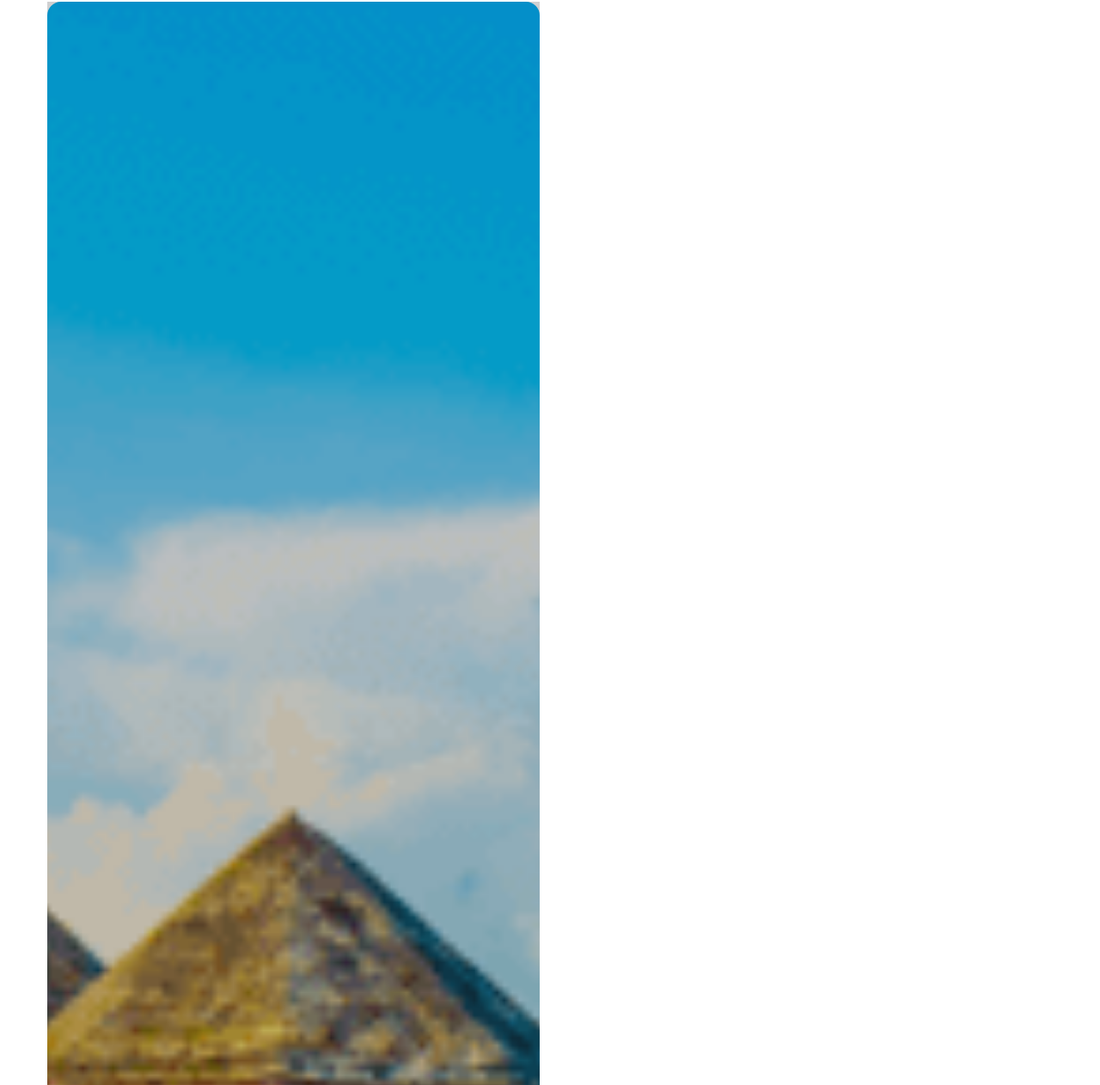
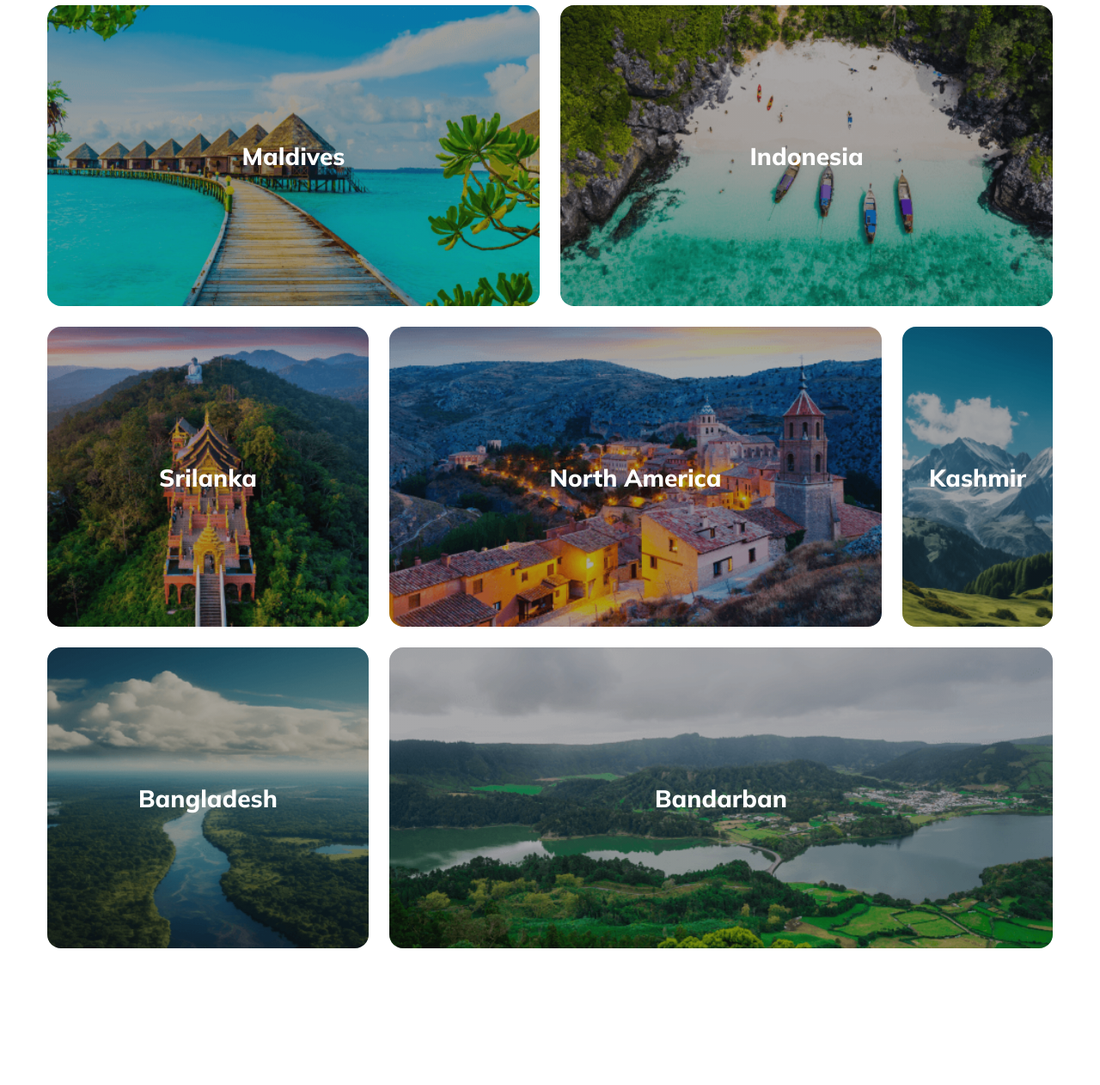
Before and after one commit to SufianTonmoy/B9A2-Hero-Travel-website, a plain HTML site: page index.html in a window 1280 px wide. Shown: the part 1538-2800 px from the top of the page at 86% size. After the commit the page ends 2689 px from the top, so only its background shows below. Drawn offline with Linux system fonts and the light colour scheme.

Commit message:
complete untill destination section uith responsive design

```diff
--- a/index.html
+++ b/index.html
@@ -92,14 +92,42 @@
           </p>
         </div>
         <div class="image-grid">
-            <div class="item-1"><img src="Images/Rectangle 5.png" alt="">
+          <div style="position: relative" class="item-1">
+            <img src="Images/Rectangle 5.png" alt="" />
 
-            <div class="item-2"><img src="Images/Rectangle 8.png" alt=""></div>
-            <div class="item-3"><img src="Images/Rectangle 6.png" alt=""></div>
-            <div class="item-4"><img src="Images/Rectangle 7.png" alt=""></div>
-            <div class="item-5"><img src="Images/Rectangle 9.png" alt=""></div>
-            <div class="item-6"><img src="Images/Rectangle 11.png" alt=""></div>
-            <div class="item-7"><img src="Images/Rectangle 10.png" alt=""></div>
+            <div class="common-div"></div>
+            <p class="common-name-para">Maldives</p>
+          </div>
+          <div style="position: relative" class="item-2">
+            <img src="Images/Rectangle 8.png" alt="" />
+            <div class="common-div"></div>
+            <p class="common-name-para">Indonesia</p>
+          </div>
+          <div style="position: relative" class="item-3">
+            <img src="Images/Rectangle 6.png" alt="" />
+            <div class="common-div"></div>
+            <p class="common-name-para">Srilanka</p>
+          </div>
+          <div style="position: relative" class="item-4">
+            <img src="Images/Rectangle 7.png" alt="" />
+            <div class="common-div"></div>
+            <p class="common-name-para">North America</p>
+          </div>
+          <div style="position: relative" class="item-5">
+            <img src="Images/Rectangle 9.png" alt="" />
+            <div class="common-div"></div>
+            <p class="common-name-para">Kashmir</p>
+          </div>
+          <div style="position: relative" class="item-6">
+            <img src="Images/Rectangle 11.png" alt="" />
+            <div class="common-div"></div>
+            <p class="common-name-para">Bangladesh</p>
+          </div>
+          <div style="position: relative" class="item-7">
+            <img src="Images/Rectangle 10.png" alt="" />
+            <div class="common-div"></div>
+            <p class="common-name-para">Bandarban</p>
+          </div>
         </div>
       </section>
     </main>
--- a/styles/responsive.css
+++ b/styles/responsive.css
@@ -2,8 +2,8 @@
   .nav-bar .nav-links {
     display: none;
   }
-  header {
-    max-width: 500px;
+  header{
+    max-width: 450px;
     margin: 0 auto;
   }
   .search-bar {
@@ -34,4 +34,54 @@
 
     margin-bottom: 30px;
   }
+  main{
+    max-width: 450px;
+    margin: 0 auto;
+  }
+  .tour-section {
+    flex-direction: column;
+    justify-content: space-between;
+    margin-top: 100px;
+
+  }
+  .tour-text {
+    width: 100%;
+    margin-bottom: 50px;
+  }
+  .tour-image {
+    width: 100%;
+  }
+  .tour-image img{
+    width: 100%;
+  }
+  .image-grid {
+    display: grid;
+    grid-template-columns: repeat(1,1fr);
+    gap: 24px;
+    margin-top: 48px;
+    margin-bottom: 48px;
+  }
+
+  .item-1 {
+    grid-column: 1 / span 1;
+  }
+  .item-2 {
+    grid-column: 1 / span 1;
+  }
+  .item-3 {
+    grid-column: 1 / span 1;
+  }
+  .item-4 {
+    grid-column: 1 / span 1;
+  }
+  .item-5 {
+    grid-column: 1 / span 1;
+  }
+  .item-6 {
+    grid-column: 1 / span 1;
+  }
+  .item-7 {
+    grid-column: 1 / span 1;
+  }
+
 }
--- a/styles/style.css
+++ b/styles/style.css
@@ -109,7 +109,7 @@ main {
   display: flex;
   justify-content: space-between;
   margin-top: 100px;
-  max-height: 550px;
+
 }
 .tour-text {
   width: 40%;
@@ -119,20 +119,21 @@ main {
   font-size: 40px;
   line-height: 50px;
 }
-.tour-section .tour-text p,ul{
+.tour-section .tour-text p,
+ul {
   font-weight: 200;
-    margin-top:24px ;
+  margin-top: 24px;
   font-size: 16px;
   color: rgba(19, 19, 24, 0.7);
 }
-.tour-section .tour-text .tour-list >li{
+.tour-section .tour-text .tour-list > li {
   margin-top: 16px;
 }
-.tour-section .tour-text ul{
+.tour-section .tour-text ul {
   position: relative;
   left: 25px;
 }
-.tour-section .tour-text .search-button{
+.tour-section .tour-text .search-button {
   margin-top: 32px;
 }
 .tour-image {
@@ -142,59 +143,79 @@ main {
 
 /* destination-section start */
 
-.all-peragraph{
+.all-peragraph {
   font-weight: 200;
-    margin-top:24px ;
+  margin-top: 24px;
   font-size: 16px;
   color: rgba(19, 19, 24, 0.7);
 }
-.destination-text{
+.destination-text {
   margin-top: 100px;
   text-align: center;
 }
-.destination-header-text{
+.destination-header-text {
   font-weight: 800;
   font-size: 40px;
   line-height: 50px;
 }
-.image-grid{
+.image-grid {
   display: grid;
-    grid-template-columns: repeat(12,1fr);
-    grid-template-rows: repeat(3,1fr);
+  grid-template-columns: repeat(12, 1fr);
+  grid-template-rows: repeat(3, 1fr);
   gap: 24px;
-    margin-top:48px ;
-    margin-bottom:48px ;
+  margin-top: 48px;
+  margin-bottom: 48px;
 }
-.image-grid img{
+.image-grid img {
   width: 100%;
   height: 100%;
   object-fit: cover;
-    border-radius:16px ;
+  border-radius: 16px;
 }
 
-.item-1{
-    grid-column: 1/span 6;
-    background: linear-gradient(0deg, rgba(19, 19, 24, 0.2), rgba(19, 19, 24, 0.2));
+.item-1 {
+  grid-column: 1 / span 6;
+}
+.item-2 {
+  grid-column: 7 / span 6;
+}
+.item-3 {
+  grid-column: 1 / span 4;
+}
+.item-4 {
+  grid-column: 5 / span 6;
+}
+.item-5 {
+  grid-column: 11 / span 2;
+}
+.item-6 {
+  grid-column: 1 / span 4;
+}
+.item-7 {
+  grid-column: 5 / span 8;
+}
 
+.common-div {
+  background: linear-gradient(
+    0deg,
+    rgba(19, 19, 24, 0.2),
+    rgba(19, 19, 24, 0.2)
+  );
+  position: absolute;
+  top: 0;
+  left: 0;
+  width: 100%;
+  height: 100%;
+  border-radius: 16px;
 }
-.item-2{
-    grid-column: 7/span 6;
-}
-.item-3{
-    grid-column: 1/span 4;
-}
-.item-4{
-    grid-column: 5/span 6;
-}
-.item-5{
-    grid-column: 11/span 2;
-
-}
-.item-6{
-    grid-column: 1/span 4;
-}
-.item-7{
-    grid-column: 5/span 8;
+.common-name-para {
+  position: absolute;
+  top: 50%;
+  left: 50%;
+  transform: translate(-50%, -50%);
+  color: white;
+  font-weight: 800;
+  font-size: 28px;
 }
 
 /* destination-section end */
```
Lines whose indentation alone changed are shown as unchanged.
